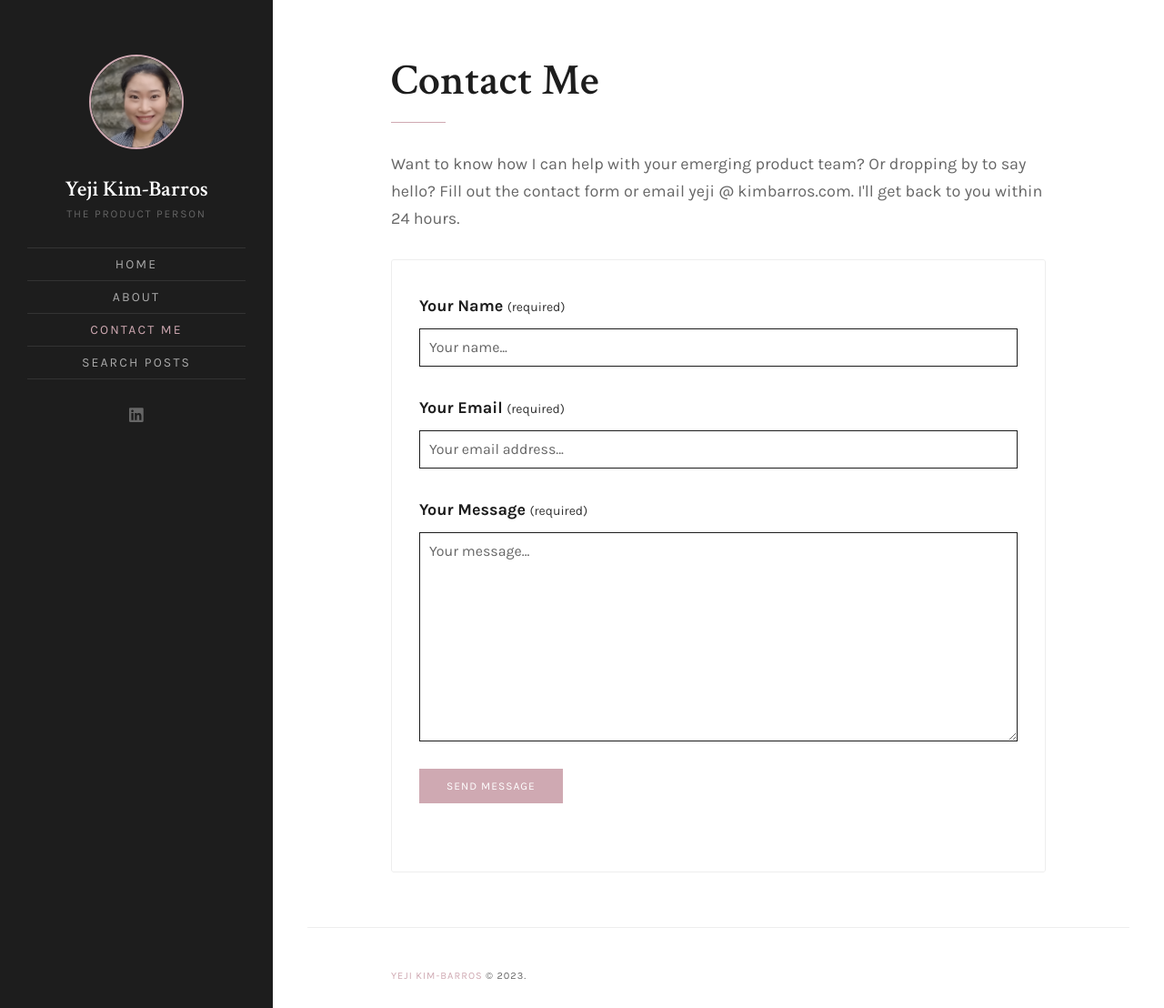
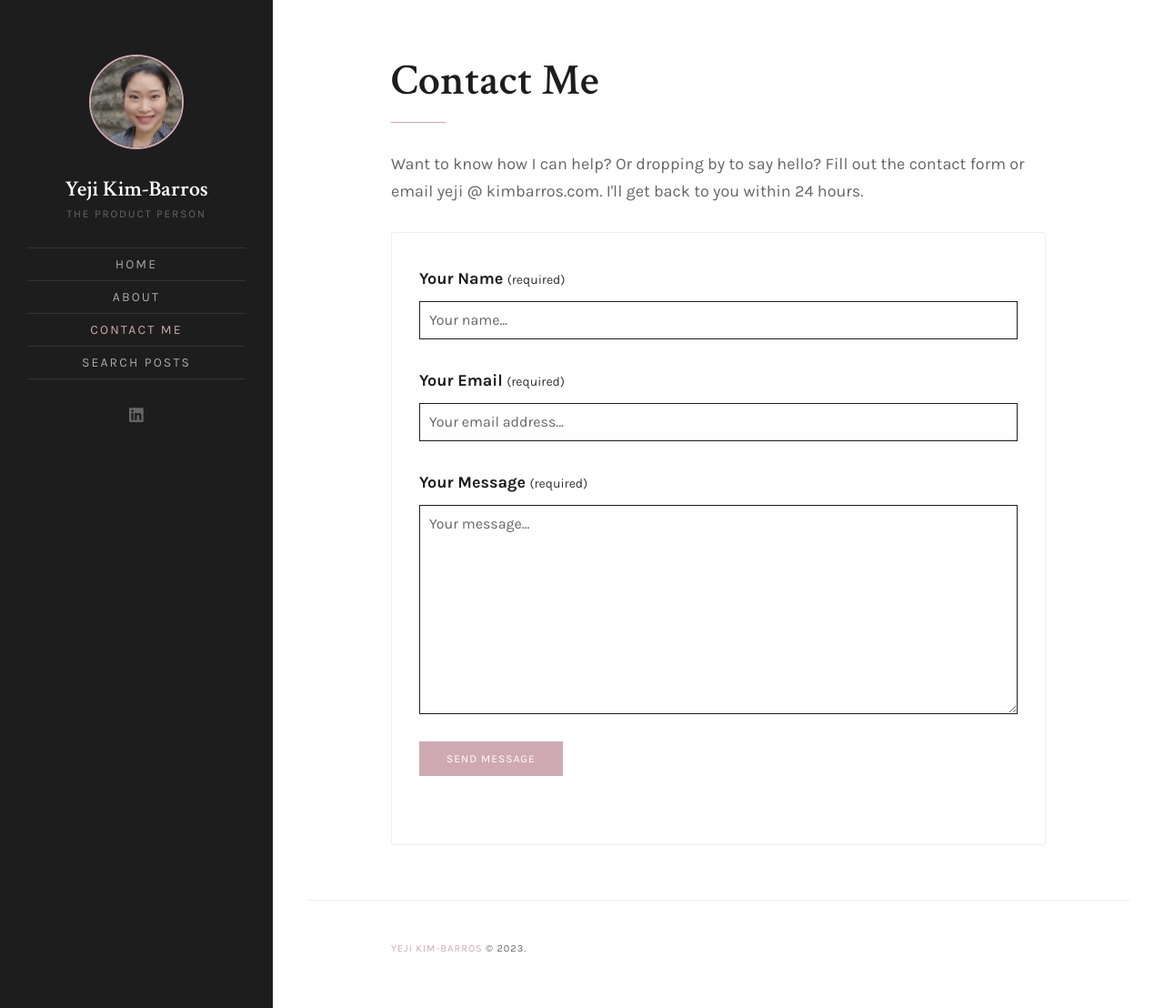
Before and after one commit to ykbarros/ykbarros.github.io, a Jekyll site: the page built from contact.html, in a window 1280 px wide and 1242 px high, cut to the strip 0-1108 px from the top of the window. Shown: the whole strip at 91% size. Built offline with Jekyll 4.4.1, drawn with Linux system fonts in a browser that asks for light colours; a script that is not in the unit is left out.

Commit message:
Update _config.yml

```diff
--- a/_config.yml
+++ b/_config.yml
@@ -22,7 +22,7 @@ google:
     container_id: GTM-WM9PWMJ
 # Contact form settings
 email: yeji@kimbarros.com
-contact_page_description: "Want to know how I can help with your emerging product team? Or dropping by to say hello?
+contact_page_description: "Want to know how I can help? Or dropping by to say hello?
 Fill out the contact form or email yeji @ kimbarros.com. I'll get back to you within 24 hours."
 
 thankyou_page_description: "Thanks for your message. I'll get back to you within 24 hours. Cheers!"
```
